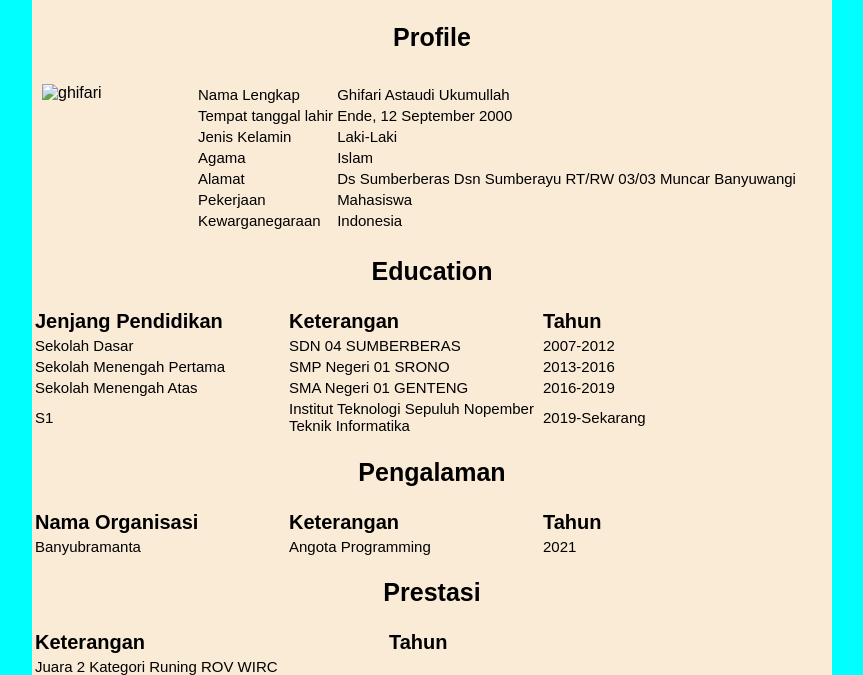
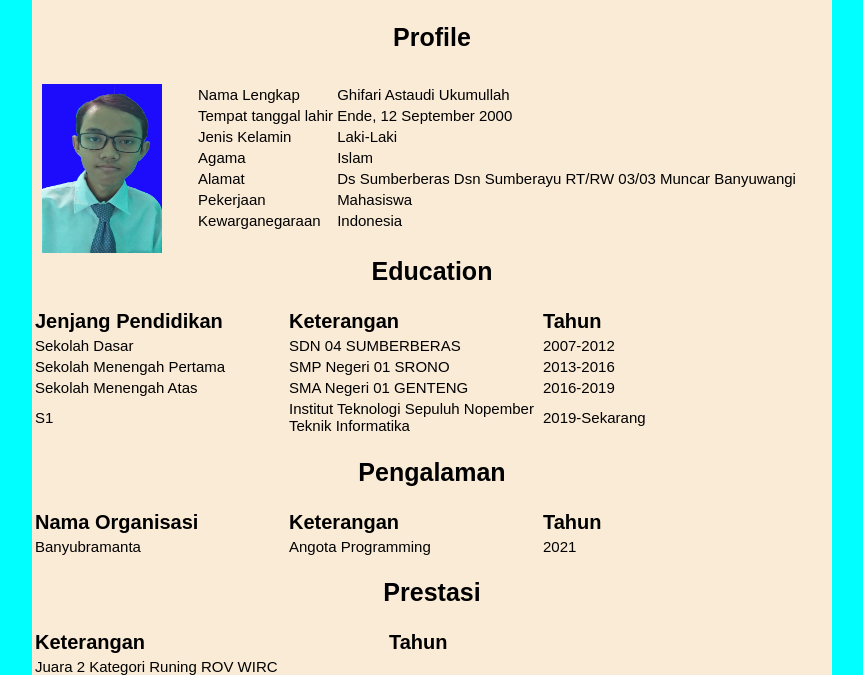
Before and after one commit to Ghif-bot/ghifari1202.github.io, a plain HTML site: page index.html in a window 1280 px wide. Shown: the part 73-748 px from the top of the page, without its empty margins (208-1071 px from the left). Drawn offline with Linux system fonts and the light colour scheme.

Commit message:
Update index.html

```diff
--- a/index.html
+++ b/index.html
@@ -88,7 +88,7 @@
     <div class="content ">
         <h2>Profile</h1>
             <div class="img ">
-                <img src="ghifari1.jpeg " alt="ghifari ">
+                <img src="images/ghifari1.jpeg " alt="ghifari ">
             </div>
             <table style="padding-top: 10px; margin-left: auto; margin-right: auto; ">
                 <tr>
```
